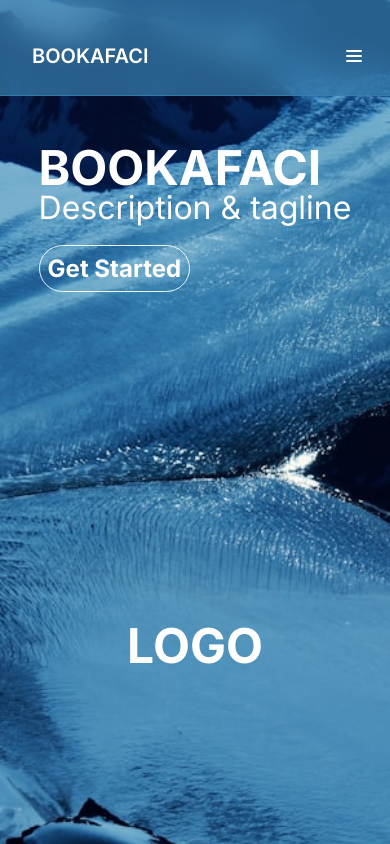
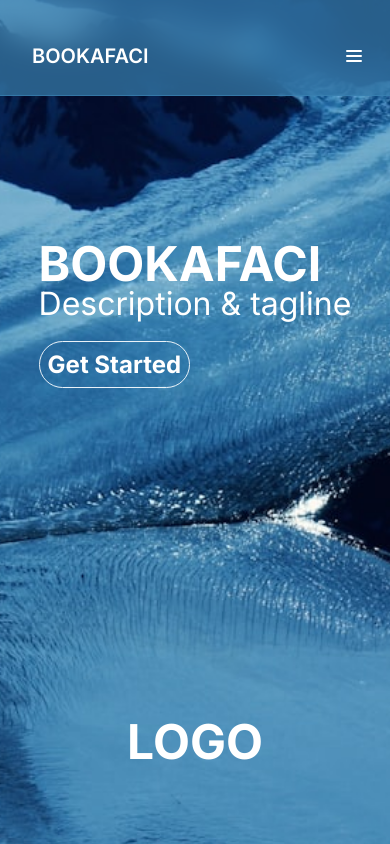
Before and after one commit to Irene050/BookAFaci, a React (Vite) app in the folder frontend/BookAFaci/: page / in a window 390 px wide. Shown: the top 844 px of the page. Built offline with nearby package versions, Linux system fonts and the light colour scheme; no server answers; a web font is replaced by a local one.

Commit message:
Svg Logo Changed - Mobile Features

```diff
--- a/frontend/BookAFaci/index.html
+++ b/frontend/BookAFaci/index.html
@@ -2,7 +2,7 @@
 <html lang="en">
   <head>
     <meta charset="UTF-8" />
-    <link rel="icon" type="image/svg+xml" href="/vite.svg" />
+    <link rel="icon" type="image/svg+xml" href="/Bookafaci.svg" />
     <meta name="viewport" content="width=device-width, initial-scale=1.0" />
     <title>bookafaci</title>
   </head>
--- a/frontend/BookAFaci/src/Pages/LandingPage.jsx
+++ b/frontend/BookAFaci/src/Pages/LandingPage.jsx
@@ -19,11 +19,11 @@ function LandingPage() {
 
                 <div className='flex h-screen v-screen items-center text-white font-bold text-5xl gap-5
                     min-[320px]:flex-col
-                    min-[320px]:mt-36
+                    min-[320px]:mt-[15rem]
                     min-[320px]:ml-[0rem]
 
                     max-[640px]:flex-col
-                    max-[640px]:mt-36
+                    max-[640px]:mt-[15rem]
                     max-[640px]:ml-[0rem]
 
                     md:flex-row
```
Also changed, not shown: frontend/BookAFaci/public/Bookafaci.svg (added).
